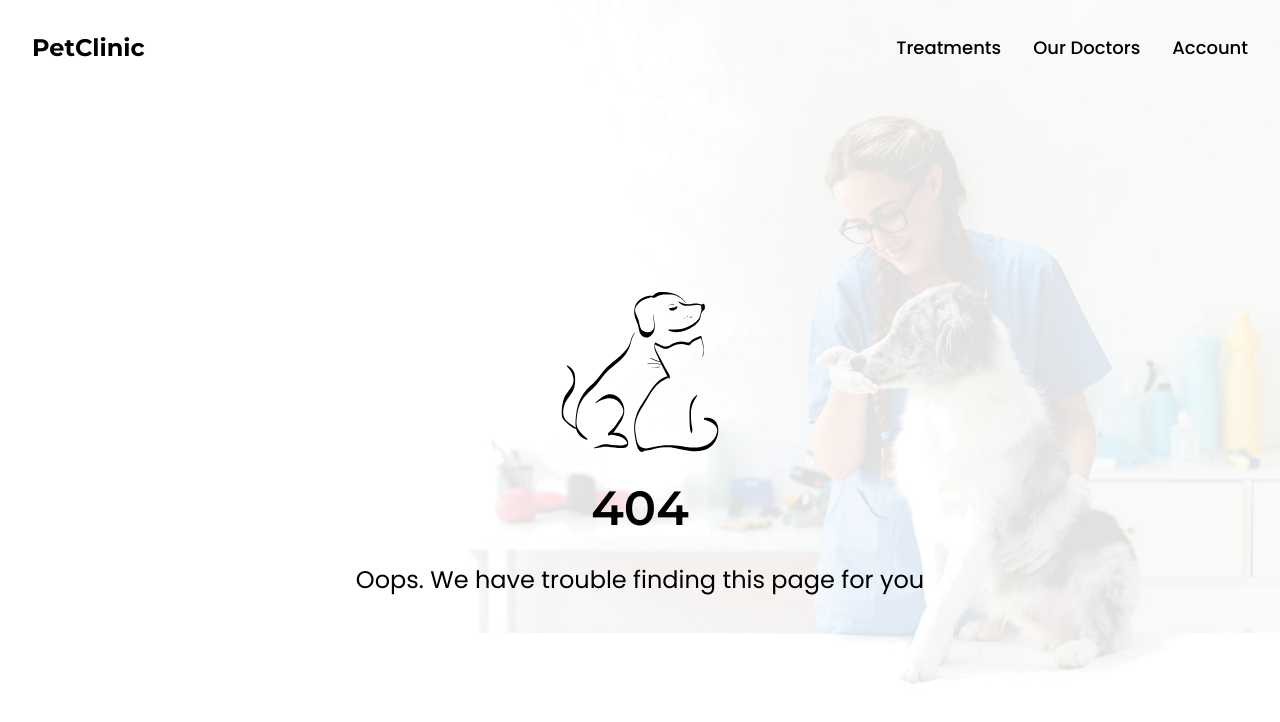
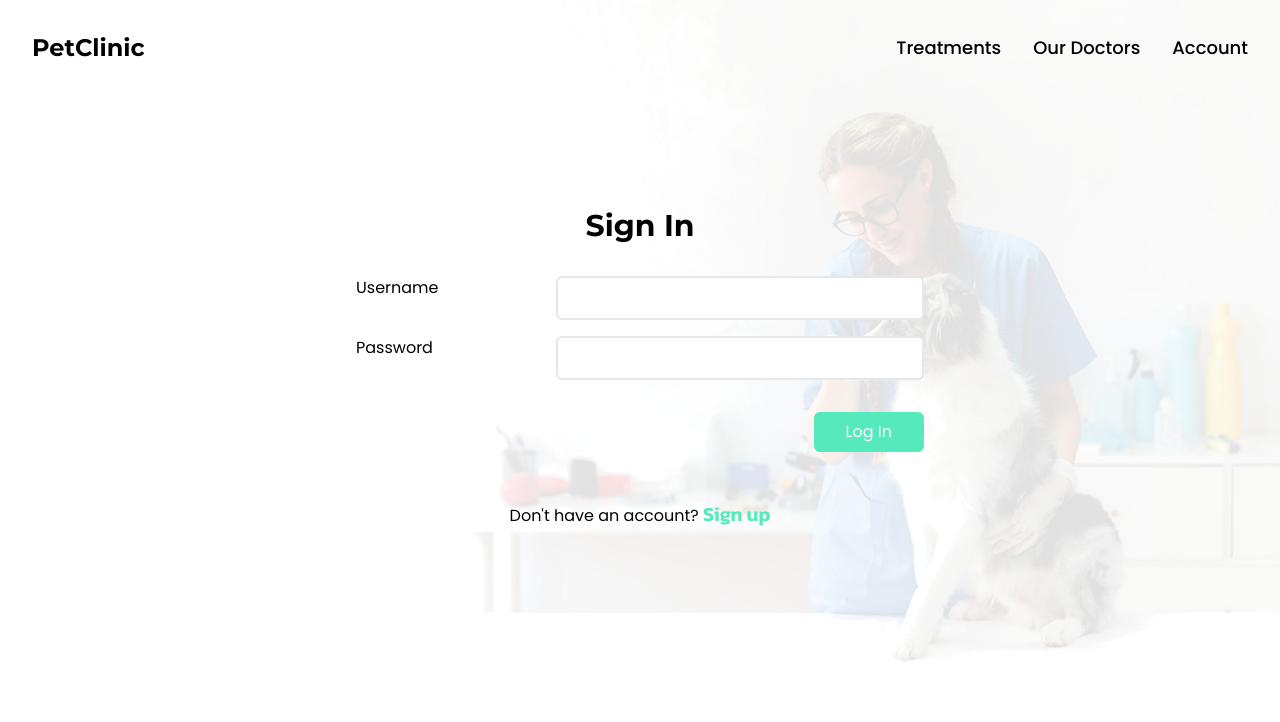
Before and after one commit to ram1117/petclinic-fe, a Next.js app: page /auth/signin in a window 1280 px wide. Before the commit this address had no page. Shown: the top 722 px of the page. Built offline with nearby package versions, Linux system fonts and the light colour scheme.

Commit message:
add sign in page and form

```diff
--- /dev/null
+++ b/src/app/auth/layout.tsx
@@ -0,0 +1,11 @@
+interface AuthLayoutProps {
+  children: React.ReactNode;
+}
+
+const AuthLayout = ({ children }: AuthLayoutProps) => (
+  <section className="min-h-[50vh] flex flex-col justify-center p-8 lg:p-16">
+    {children}
+  </section>
+);
+
+export default AuthLayout;
--- /dev/null
+++ b/src/app/auth/signin/page.tsx
@@ -0,0 +1,51 @@
+import Link from "next/link";
+import HeaderWrapper from "../../../atoms/HeaderWrapper";
+
+const SigninPage = () => (
+  <div>
+    <HeaderWrapper className="text-center" title="Sign In" />
+    <form className="w-full p-4 lg:w-2/3 mx-auto my-4 max-w-[600px]">
+      <div className="mmy-4 flex gap-4 lg:flex-row flex-col gap-4">
+        <label htmlFor="username" className="w-full lg:w-1/3">
+          Username
+        </label>
+        <input
+          type="text"
+          id="username"
+          name="username"
+          className="border-2 p-2 rounded-md  w-full lg:w-2/3"
+        />
+      </div>
+      <div className="my-4 flex gap-4 lg:flex-row flex-col gap-4">
+        <label htmlFor="password" className="w-full lg:w-1/3">
+          Password
+        </label>
+        <input
+          type="password"
+          id="password"
+          name="password"
+          className="border-2 p-2 rounded-md w-full lg:w-2/3"
+        />
+      </div>
+      <div className="flex justify-end">
+        <button
+          type="submit"
+          className="rounded-md w-max px-8 py-2 bg-link text-secondary-text my-4"
+        >
+          Log In
+        </button>
+      </div>
+    </form>
+    <p className="text-center">
+      Don&apos;t have an account?{" "}
+      <Link
+        className="text-xl font-semibold font-kanit text-link"
+        href="/auth/signup"
+      >
+        Sign up
+      </Link>
+    </p>
+  </div>
+);
+
+export default SigninPage;
--- /dev/null
+++ b/src/app/auth/signup/page.tsx
@@ -0,0 +1,3 @@
+const SignupPage = () => <></>;
+
+export default SignupPage;
```
